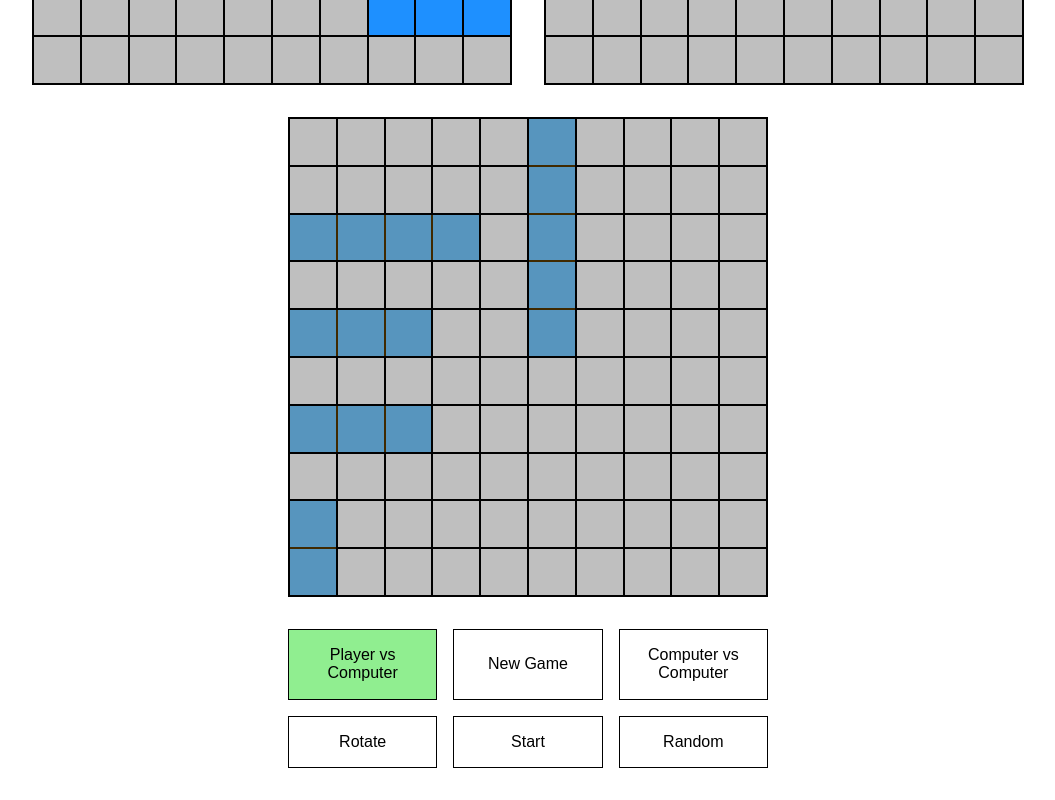
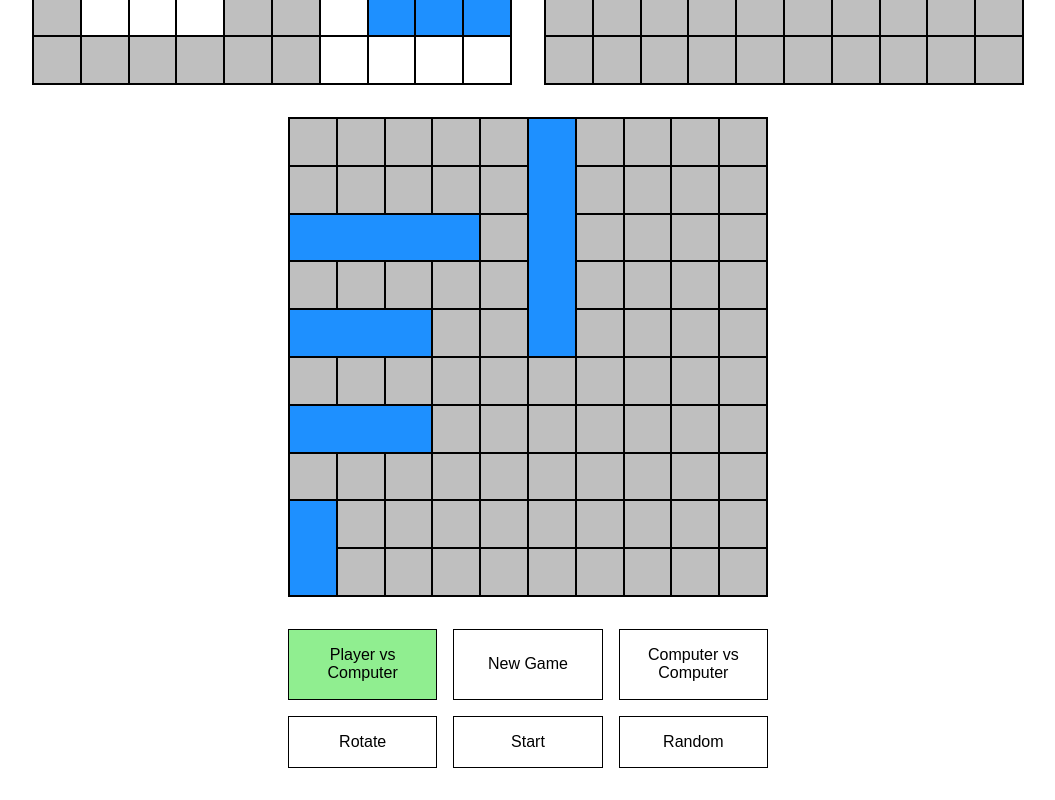
Before and after one commit to mariuszciaston/Battleship, a website built with webpack: page src/index.html in a window 1280 px wide. Both pictures are taken after a click on the button "Random". Shown: the part 427-1227 px from the top of the page, without its empty margins (112-1167 px from the left). Built offline with nearby package versions, Linux system fonts and the light colour scheme.

Commit message:
Update colors and add brightening on hover

```diff
--- a/src/style/style.css
+++ b/src/style/style.css
@@ -32,7 +32,6 @@ html {
 	display: grid;
 	grid-template-columns: repeat(10, 1fr);
 	grid-template-rows: repeat(10, 1fr);
-
 	border: solid 0.0625rem black;
 	box-sizing: border-box;
 }
@@ -60,9 +59,14 @@ html {
 	background-color: red;
 }
 
-.miss {
+.miss,
+.reserved {
 	background-color: white;
 }
+
+/* .miss {
+	background-color: white;
+} */
 
 .hit:before,
 .miss:before {
@@ -156,13 +160,17 @@ html {
 	position: absolute;
 	z-index: 1;
 
-	background-color: orange;
-	opacity: 0.25;
+	/* background-color: orange; */
+	/* opacity: 0.25; */
+
+	background-color: dodgerblue;
 }
 
 .draggable:hover {
-	background-color: yellow;
+	/* background-color: yellow; */
+
 	cursor: move;
+	filter: brightness(125%);
 }
 
 .highlight {
```
